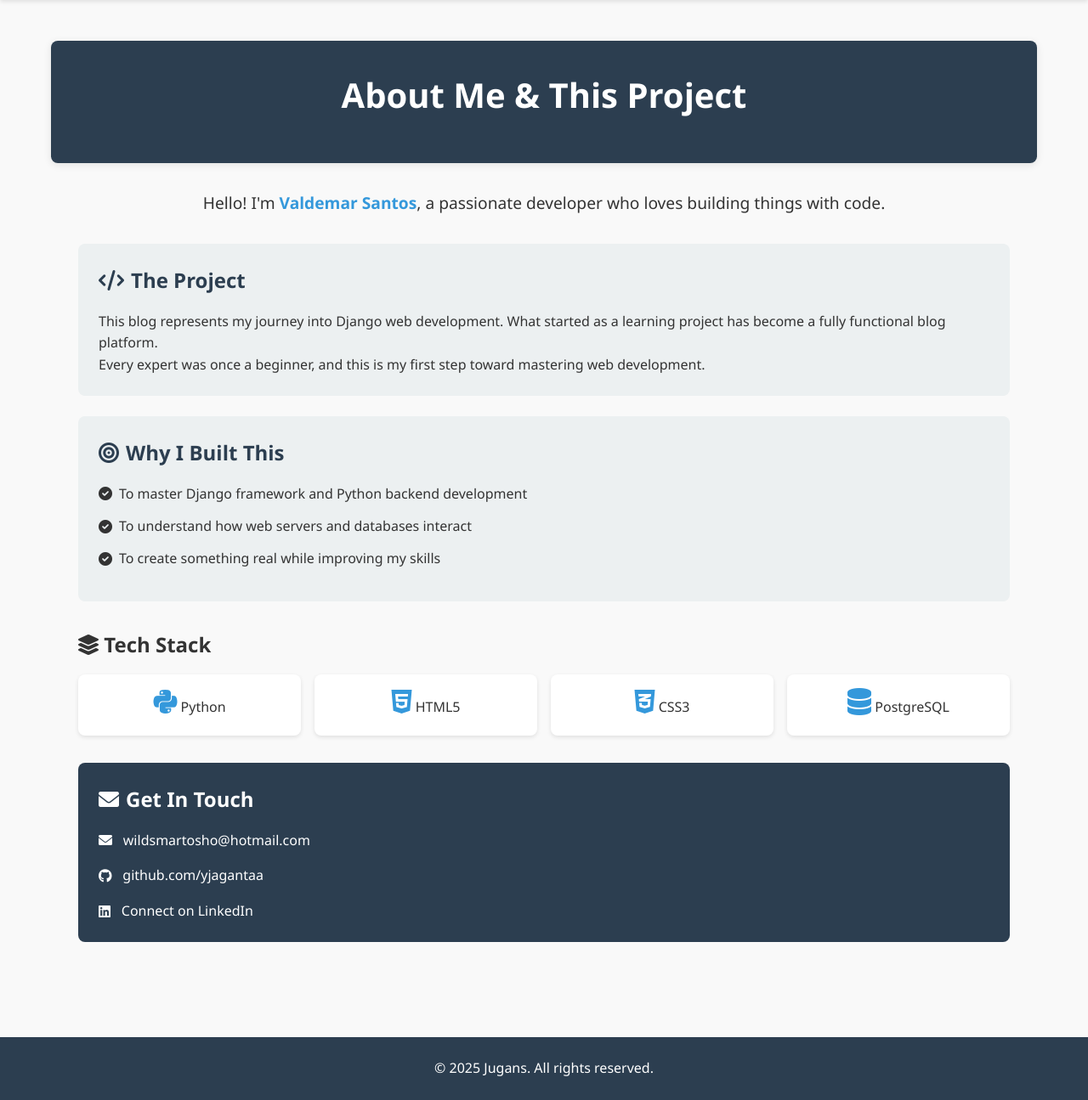
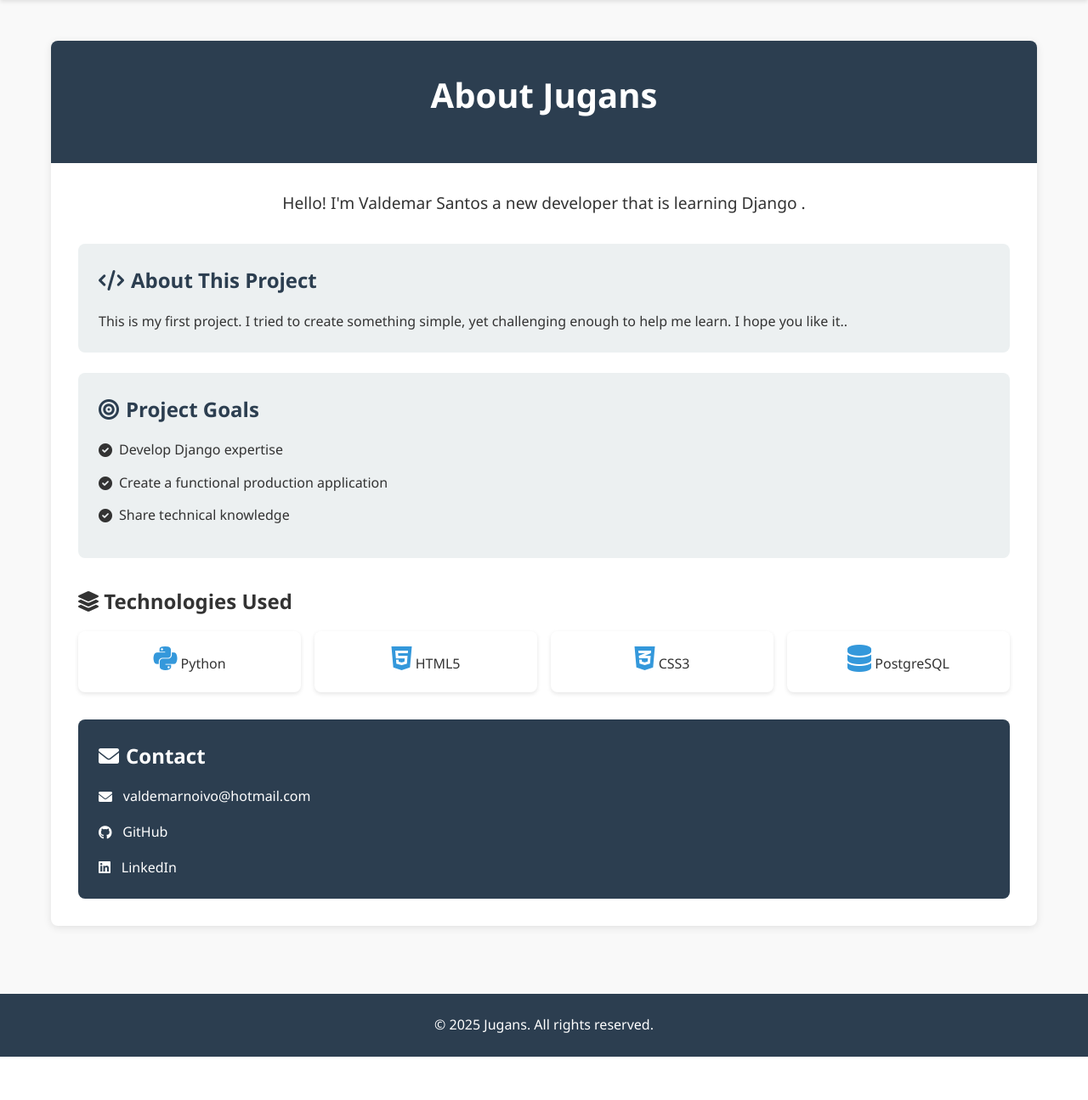
Before and after one commit to juganstar/jugans, a Django app: page /about/ in a window 1280 px wide. Shown: the part 70-1365 px from the top of the page at 85% size. After the commit the page ends 1314 px from the top, so only its background shows below. Run offline with Django 5.2, Linux system fonts and the light colour scheme.

Commit message:
Add files via upload

```diff
--- a/blog/templates/blog/about.html
+++ b/blog/templates/blog/about.html
@@ -8,30 +8,28 @@
 <section class="about-section">
     <div class="about-container">
         <div class="about-header">
-            <h1>About Me & This Project</h1>
-            </div>
+            <h1>About Jugans</h1>
         </div>
 
         <div class="about-content">
-            <p class="intro">Hello! I'm <span class="highlight">Valdemar Santos</span>, a passionate developer who loves building things with code.</p>
+            <p class="intro">Hello! I'm Valdemar Santos a new developer that is learning Django .</p>
 
             <div class="about-card">
-                <h2><i class="fas fa-code"></i> The Project</h2>
-                <p>This blog represents my journey into Django web development. What started as a learning project has become a fully functional blog platform.</p>
-                <p>Every expert was once a beginner, and this is my first step toward mastering web development.</p>
+                <h2><i class="fas fa-code"></i> About This Project</h2>
+                <p>This is my first project. I tried to create something simple, yet challenging enough to help me learn. I hope you like it..</p>
             </div>
 
             <div class="about-card">
-                <h2><i class="fas fa-bullseye"></i> Why I Built This</h2>
+                <h2><i class="fas fa-bullseye"></i> Project Goals</h2>
                 <ul class="feature-list">
-                    <li><i class="fas fa-check-circle"></i> To master Django framework and Python backend development</li>
-                    <li><i class="fas fa-check-circle"></i> To understand how web servers and databases interact</li>
-                    <li><i class="fas fa-check-circle"></i> To create something real while improving my skills</li>
+                    <li><i class="fas fa-check-circle"></i> Develop Django expertise</li>
+                    <li><i class="fas fa-check-circle"></i> Create a functional production application</li>
+                    <li><i class="fas fa-check-circle"></i> Share technical knowledge</li>
                 </ul>
             </div>
 
             <div class="tech-stack">
-                <h2><i class="fas fa-layer-group"></i> Tech Stack</h2>
+                <h2><i class="fas fa-layer-group"></i> Technologies Used</h2>
                 <div class="tech-items">
                     <div class="tech-item">
                         <i class="fab fa-python"></i>
@@ -53,16 +51,16 @@
             </div>
 
             <div class="contact-card">
-                <h2><i class="fas fa-envelope"></i> Get In Touch</h2>
+                <h2><i class="fas fa-envelope"></i> Contact</h2>
                 <div class="contact-methods">
-                    <a href="mailto:wildsmartosho@hotmail.com" class="contact-link">
-                        <i class="fas fa-envelope"></i> wildsmartosho@hotmail.com
+                    <a href="mailto:valdemarnoivo@hotmail.com" class="contact-link">
+                        <i class="fas fa-envelope"></i> valdemarnoivo@hotmail.com
                     </a>
-                    <a href="https://github.com/yjagantaa" target="_blank" class="contact-link">
-                        <i class="fab fa-github"></i> github.com/yjagantaa
+                    <a href="https://github.com/juganstar" target="_blank" class="contact-link">
+                        <i class="fab fa-github"></i> GitHub
                     </a>
-                    <a href="https://linkedin.com/in/yourprofile" target="_blank" class="contact-link">
-                        <i class="fab fa-linkedin"></i> Connect on LinkedIn
+                    <a href="https://www.linkedin.com/in/valdemar-santos-0431a0364/" target="_blank" class="contact-link">
+                        <i class="fab fa-linkedin"></i> LinkedIn
                     </a>
                 </div>
             </div>
```
